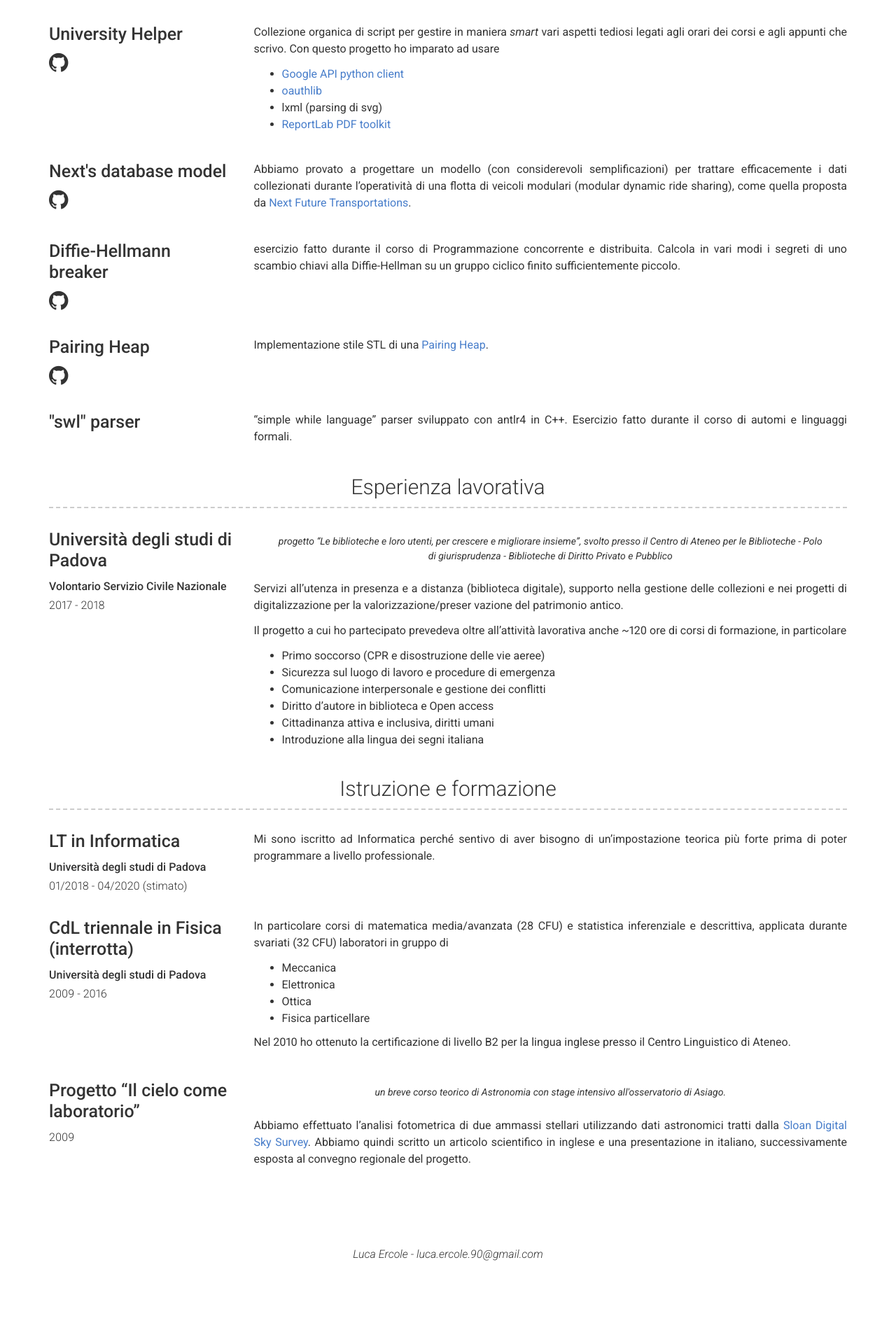
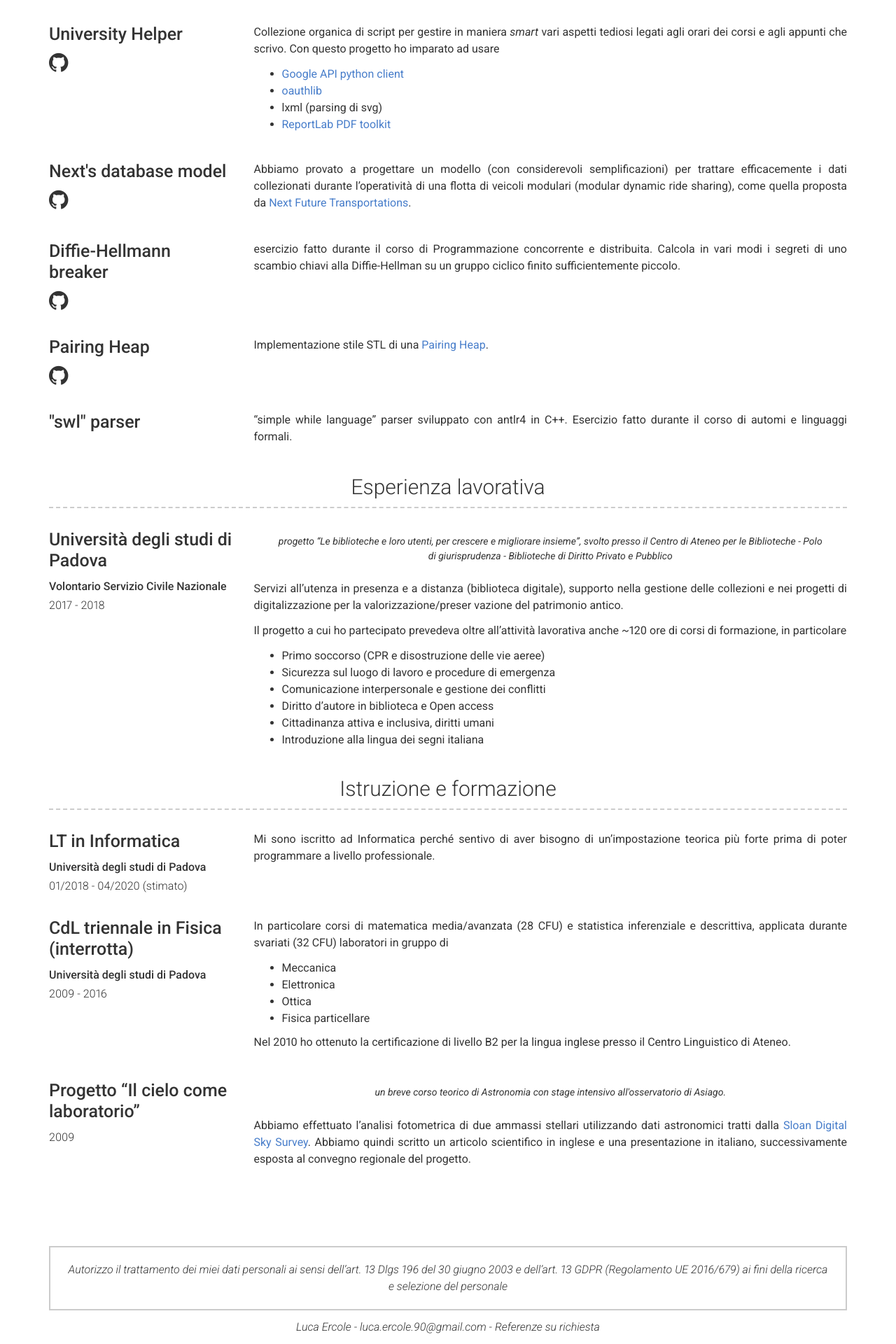
Before and after one commit to erclu/my-cv, a Jekyll site: the page built from index.md, in a window 1280 px wide. Shown: the part 780-2700 px from the top of the page at 70% size. Built offline with Jekyll 4.4.1, drawn with Linux system fonts in a browser that asks for light colours; our own code applies the rules of GitHub Pages for plain Markdown files; before the commit the page ends 2596 px from its top, so only the background shows below that.

Commit message:
move consent to footer and add style

```diff
--- a/_config.yml
+++ b/_config.yml
@@ -26,12 +26,8 @@ education_title: Istruzione e formazione
 # More Section
 more_title: Hobby e interessi # (comment to hide section)
 
-# Data consent Section
-# show_data_consent: true
-
 # Footer
-# footer_show_references: true
-# TODO tradurre footer.html in ita
+show_data_consent: true
 
 sass:
   sass_dir: _sass
--- a/_includes/footer.html
+++ b/_includes/footer.html
@@ -1,9 +1,25 @@
 <footer class="container footer-container">
+
+  {%- if site.show_data_consent -%}
+  <p class="consent-container">
+    {%- if page.lang == "it" -%}
+    Autorizzo il trattamento dei miei dati personali ai sensi dell’art. 13 Dlgs 196 del 30 giugno 2003 e dell’art.
+    13 GDPR (Regolamento UE 2016/679) ai fini della ricerca e selezione del personale
+    {%-elsif page.lang == "en" -%}
+    <!-- TODO english consent text -->
+    {%- endif -%}
+  </p>
+  {%- endif -%}
+
   <p>
     {{ site.name | escape }} -
     <a href="mailto:{{ site.email }}" target="_blank">{{ site.email | escape }}</a>
-    {%- if site.footer_show_references -%}
-    &nbsp;- References on request
+    -
+    <!-- FIXME missing space? -->
+    {%- if page.lang == "it" -%}
+    Referenze su richiesta
+    {%-elsif page.lang == "en" -%}
+    References on request
     {%- endif -%}
   </p>
 </footer>
--- a/_layouts/default.html
+++ b/_layouts/default.html
@@ -29,10 +29,6 @@
       {%- include more.html -%}
       {%- endif -%}
 
-      {%- if site.show_data_consent -%}
-      {%- include data_consent.html -%}
-      {%- endif -%}
-
     </div>
   </main>
 
--- a/_sass/main.scss
+++ b/_sass/main.scss
@@ -160,6 +160,11 @@ ul.icons a {
 
 .footer-container {
   margin-top: 100px;
+
+  .consent-container {
+    border: 2px solid #CCC;
+    padding: 20px;
+  }
 }
 
 .footer-container p {
```
Also changed, not shown: _includes/data_consent.html (deleted, +0 -21 lines).
